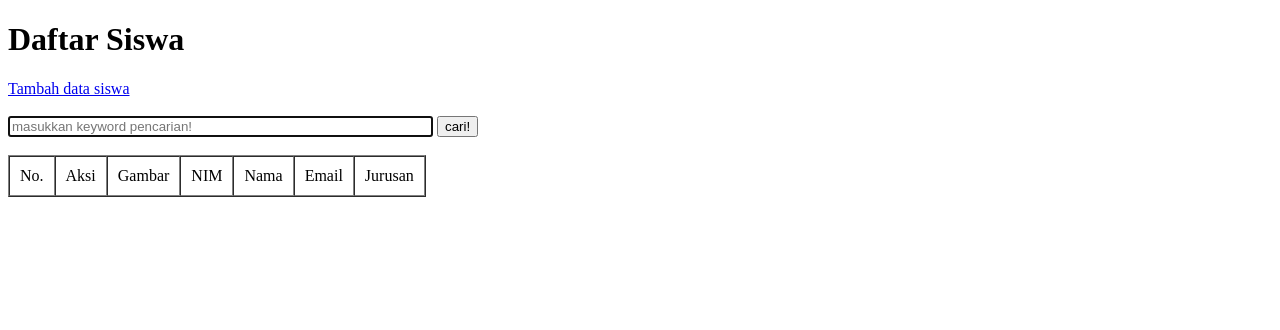
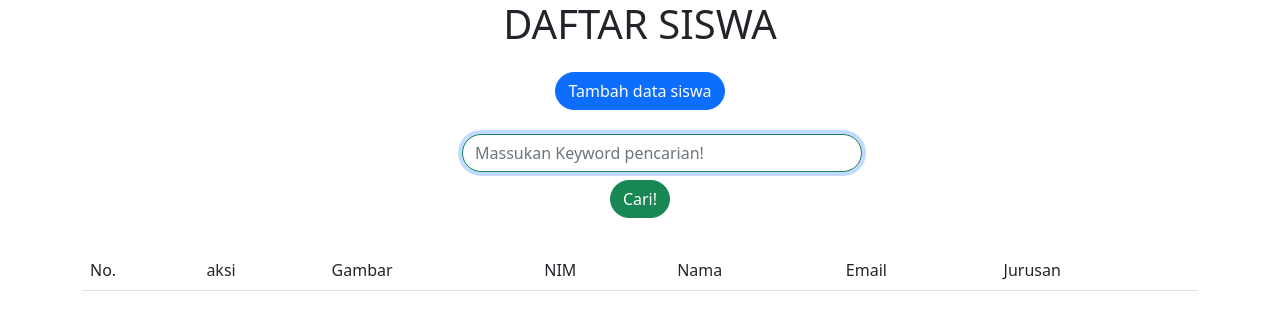
Before and after one commit to Wither73/PKK_XI_HaikalErlana_CRUD, a PHP site: page / in a window 1280 px wide. Shown: the top 330 px of the page. Run offline with PHP 8.4, Linux system fonts and the light colour scheme; data that the repository does not hold is empty.

Commit message:
upload dengan bootstrap

```diff
--- a/upload/function.php
+++ b/upload/function.php
@@ -100,7 +100,7 @@ $gambarlama = htmlspecialchars($data["gambarlama"]);
 if ($_FILES["gambar"]["error"] === 4 ) {
     $gambar = $gambarlama;
 }else{
-    $gambar = upload();
+$gambar = upload();
 }
 
     //query insertnya
--- a/upload/index.php
+++ b/upload/index.php
@@ -1,38 +1,54 @@
 <?php
 require 'function.php';
 $siswa = query("SELECT * FROM siswa");
-
 //tombol cari ditekan
-
 if (isset($_POST["cari"])) {
     $siswa = cari($_POST["keyword"]);
 }
 ?>
-
 <!DOCTYPE html>
 <html lang="en">
-
 <head>
     <meta charset="UTF-8">
     <meta http-equiv="X-UA-Compatible" content="IE=edge">
     <meta name="viewport" content="width=device-width, initial-scale=1.0">
-    <title>Halaman admin</title>
+    <!-- boostrap css -->
+    <link href="https://cdn.jsdelivr.net/npm/bootstrap@5.1.3/dist/css/bootstrap.min.css" rel="stylesheet"
+    integrity="sha384-1BmE4kWBq78iYhFldvKuhfTAU6auU8tT94WrHftjDbrCEXSU1oBoqyl2QvZ6jIW3" crossorigin="anonymous">
+
+    <title>Halaman Admin</title>
 </head>
+
 <body>
-    <h1>Daftar Siswa</h1>
-    <a href="tambah.php">Tambah data siswa</a>
-    <br>
+<div class="container">
+    <div class="bagian-atas text-center">
+    <div class="row">
+        <div class="col-4"></div>
+        <div class="col-4">
+    <h1> DAFTAR SISWA </h1>
+    <a class="btn btn-primary my-3" href="tambah.php" style="border-radius: 40px;">Tambah data siswa</a>
     <br>
     <form action="" method="post">
+        <div class="masukan my-2">
         <input type="text" name="keyword" id="" size="50" autofocus
-        placeholder="masukkan keyword pencarian!" autocomplete="off">
-        <button type="submit" name="cari"> cari! </button>
+        placeholder="Massukan Keyword pencarian!" a
+        utocomplete="off" class="form-control border border-success" style="width: 400px; border-radius: 40px;">
+        </div>
+        <div class="tombol my-2">
+        <button class="btn btn-success" type="submit" name="cari" style="border-radius: 40px;"> Cari! </button>
+        </div>
       </form>
+      </div>
+      <div class="col-4"></div>
+      </div>
+    </div>
+
+     <div class="bagian-bawah">
       <br>
-    <table border="1" cellpadding= "10" cellspacing="0">
+      <table class="table">
         <tr>
             <td>No.</td>
-            <td>Aksi</td>
+            <td>aksi</td>
             <td>Gambar</td>
             <td>NIM</td>
             <td>Nama</td>
@@ -44,18 +60,25 @@ if (isset($_POST["cari"])) {
             <tr>
                 <td><?= $i?></td>
                 <td>
-                <a href="ubah.php"></a>ubah</a>
-                <a href="hapus.php?id=<?= $sws ["id"] ?>" oneclick="return confirm('yakin mau dihapus?');">hapus</a>
+                    <a href="ubah.php" class="btn btn-warning">ubah</a>
+                    <a href="hapus.php?id=<?= $sws["id"]?>"
+                    onclick="return confirm('yakin mau dihapus?');"
+                    class="btn btn-danger">hapus</a>
                 </td>
-            <td><img src="img/<?= $sws["gamabar"]?>" alt="" width="100"></td>
-            <td><?= $sws["nim"] ?></td>
-            <td><?= $sws ["nama"] ?></td>
-            <td><?= $sws ["email"] ?></td>
-            <td><?=$sws ["jurusan"] ?></td>
+                <td><img src="img/<?= $sws["gambar"]?>" alt="" width="100"></td>
+                <td><?= $sws["nim"]?></td>
+                <td><?= $sws["nama"]?></td>
+                <td><?= $sws["email"]?></td>
+                <td><?= $sws["jurusan"]?></td>
             </tr>
             <?php $i++ ?>
             <?php endforeach; ?>
+            </div>
     </table>
+</div>
+    <!--boostrap javascript -->
+    <script src="https://cdn.jsdelivr.net/npm/bootstrap@5.1.3/dist/js/bootstrap.bundle.min.js"
+    integrity="sha384-ka7Sk0Gln4gmtz2MlQnikT1wXgYsOg+OMhuP+IlRH9sENBO0LRn5q+8nbTov4+1p" crossorigin="anonymous"></script>
+
 </body>
-
 </html>
```
Lines whose indentation alone changed are shown as unchanged.
